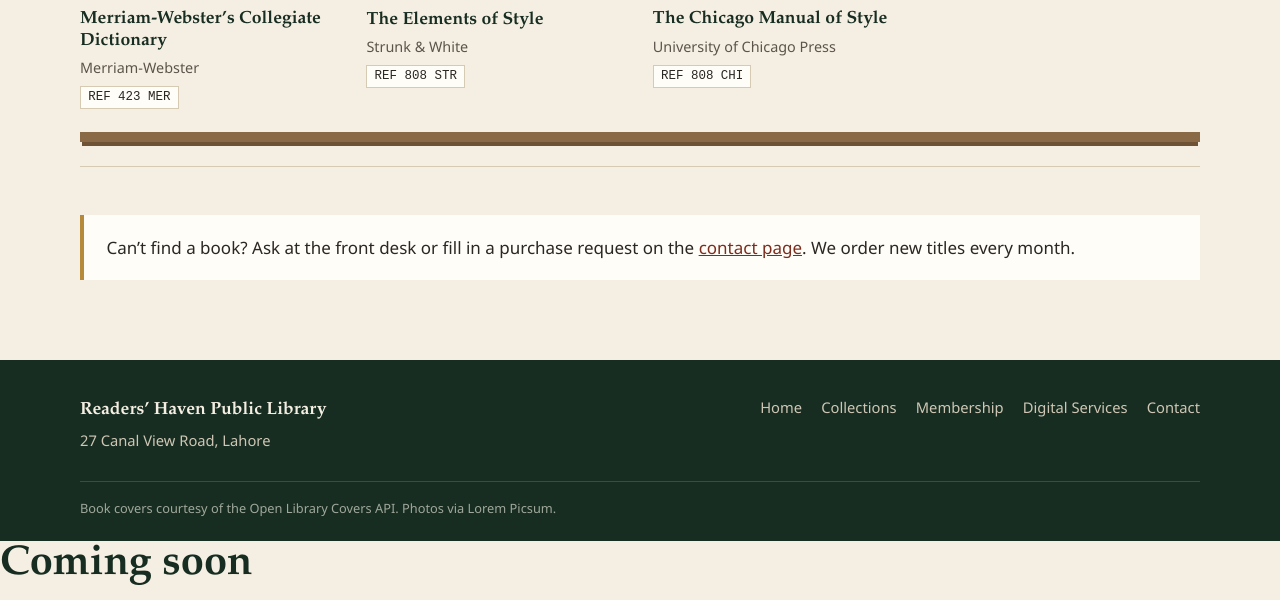
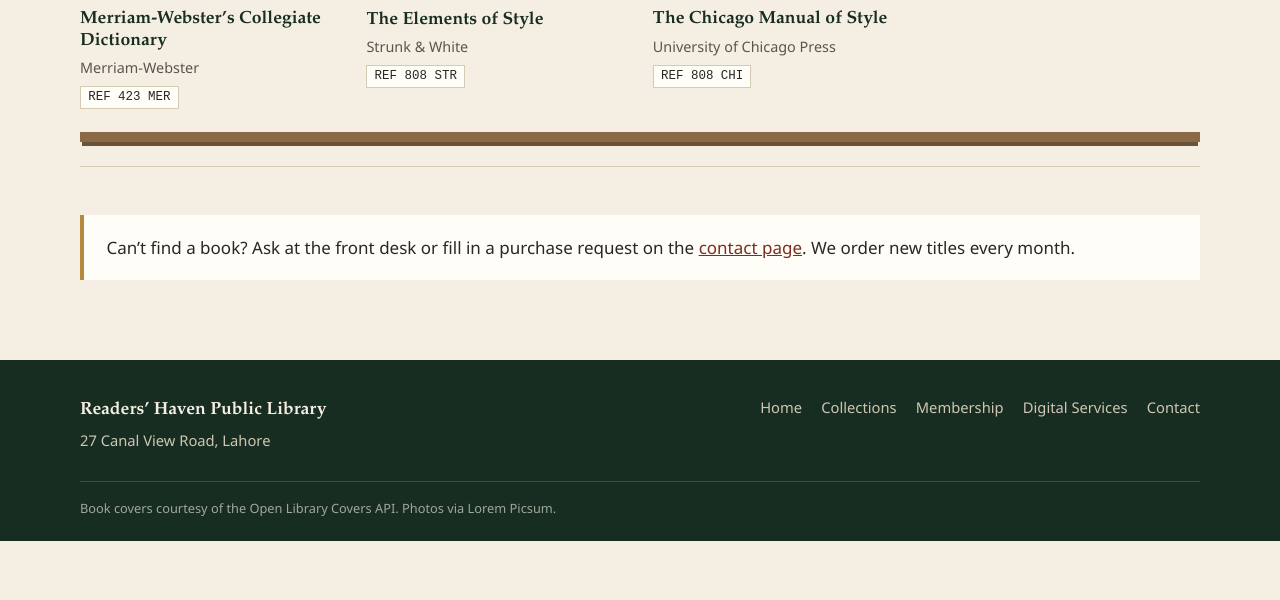
Before and after one commit to L1f23bsse0294/readers-haven-library, a website: page src/collections.html in a window 1280 px wide. Shown: the part 2842-3442 px from the top of the page. After the commit the page ends 3383 px from the top, so only its background shows below. Drawn offline with Linux system fonts and the light colour scheme.

Commit message:
Update collections page with latest production changes

```diff
--- a/src/collections.html
+++ b/src/collections.html
@@ -198,10 +198,3 @@
   </footer>
 
 </body>
-</html>
-  <title>Collections - coming soon</title>
-</head>
-<body>
-  <h1>Coming soon</h1>
-</body>
-</html>
```
